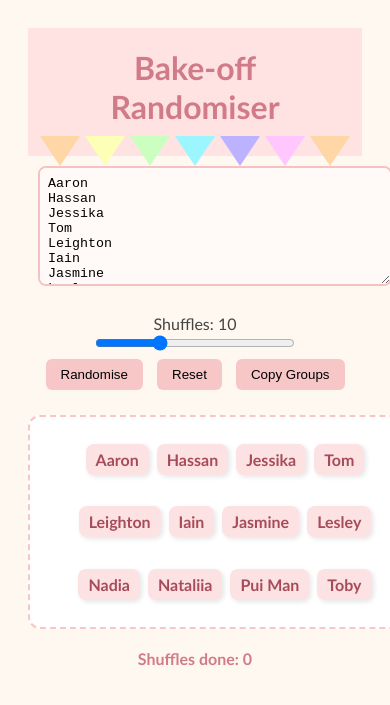
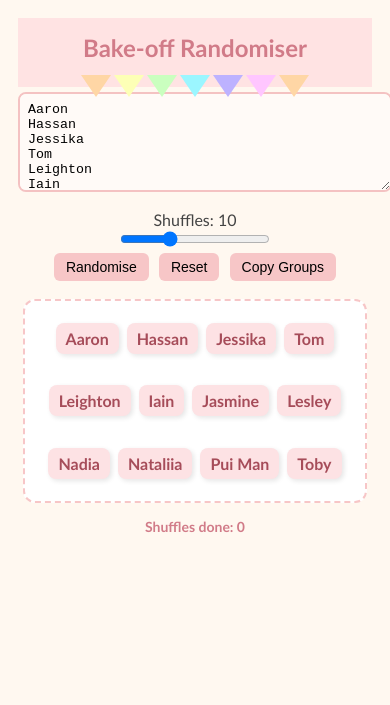
Before and after one commit to b-kennedy0/b-kennedy0.github.io, a Jekyll site: the page apps/bakeoff.html, which Jekyll copies as it is, in a window 390 px wide. Shown: the top 705 px of the page. Built offline with Jekyll 4.4.1, drawn with Linux system fonts in a browser that asks for light colours.

Commit message:
Add mobile responsive design to bakeoff.html
Co-authored-by: b-kennedy0 <42816209+b-kennedy0@users.noreply.github.com>

```diff
--- a/apps/bakeoff.html
+++ b/apps/bakeoff.html
@@ -2,6 +2,7 @@
 <html lang="en">
 <head>
   <meta charset="UTF-8">
+  <meta name="viewport" content="width=device-width, initial-scale=1.0">
   <title>Bake-off Randomiser</title>
   <style>
     body {
@@ -140,6 +141,72 @@
       width: 100%;
       height: 100%;
       z-index: 9999;
+    }
+
+    /* Mobile responsive design */
+    @media screen and (max-width: 768px) {
+      body {
+        padding: 10px;
+      }
+
+      header {
+        padding: 15px;
+      }
+
+      header h1 {
+        font-size: 1.5em;
+      }
+
+      /* Adjust bunting for mobile */
+      .bunting div {
+        border-left: 15px solid transparent;
+        border-right: 15px solid transparent;
+        border-top: 22px solid;
+      }
+      .bunting {
+        gap: 3px;
+      }
+
+      textarea {
+        margin: 5px 0;
+        height: 80px;
+      }
+
+      .controls {
+        margin: 10px 0;
+      }
+
+      input[type=range] {
+        width: 150px;
+      }
+
+      button {
+        margin: 3px;
+        padding: 6px 12px;
+        font-size: 14px;
+      }
+
+      #shuffleArea {
+        width: calc(100% - 20px);
+        max-width: 320px;
+        margin: 15px auto;
+        padding: 10px;
+      }
+
+      #groups {
+        flex-direction: column;
+        gap: 15px;
+        align-items: center;
+      }
+
+      .group {
+        width: calc(100% - 20px);
+        max-width: 280px;
+      }
+
+      #shuffleCount {
+        font-size: 14px;
+      }
     }
   </style>
 </head>
```
